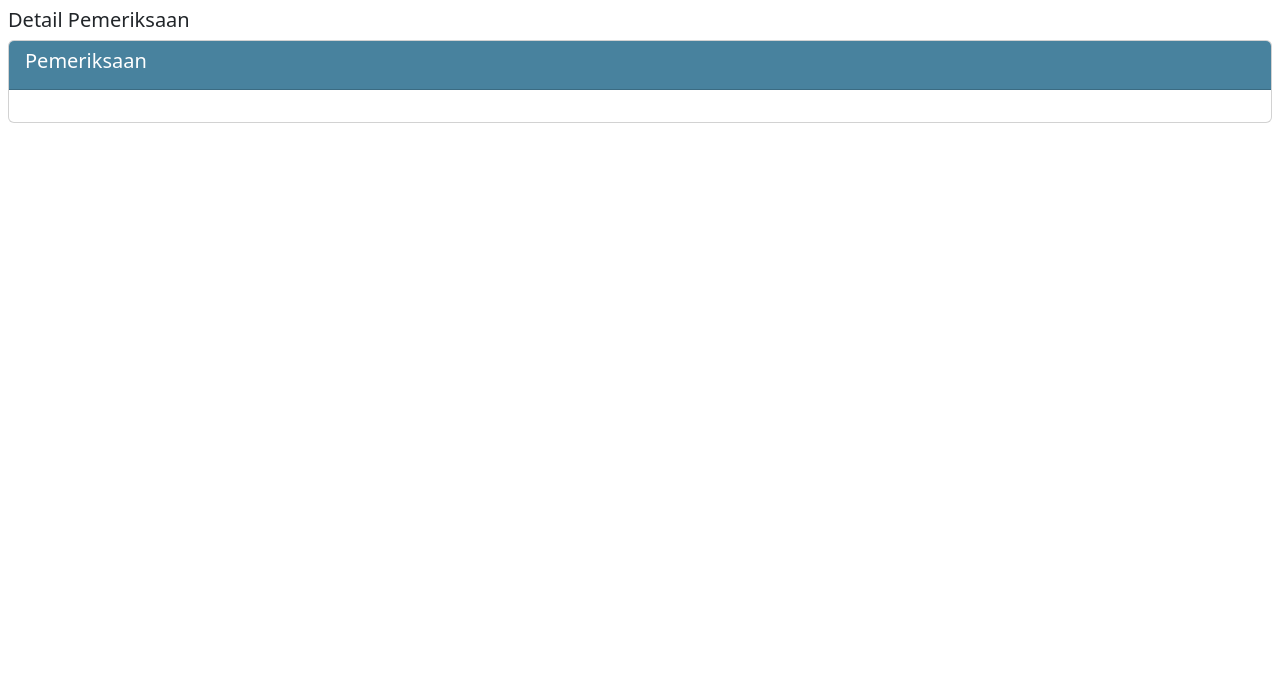
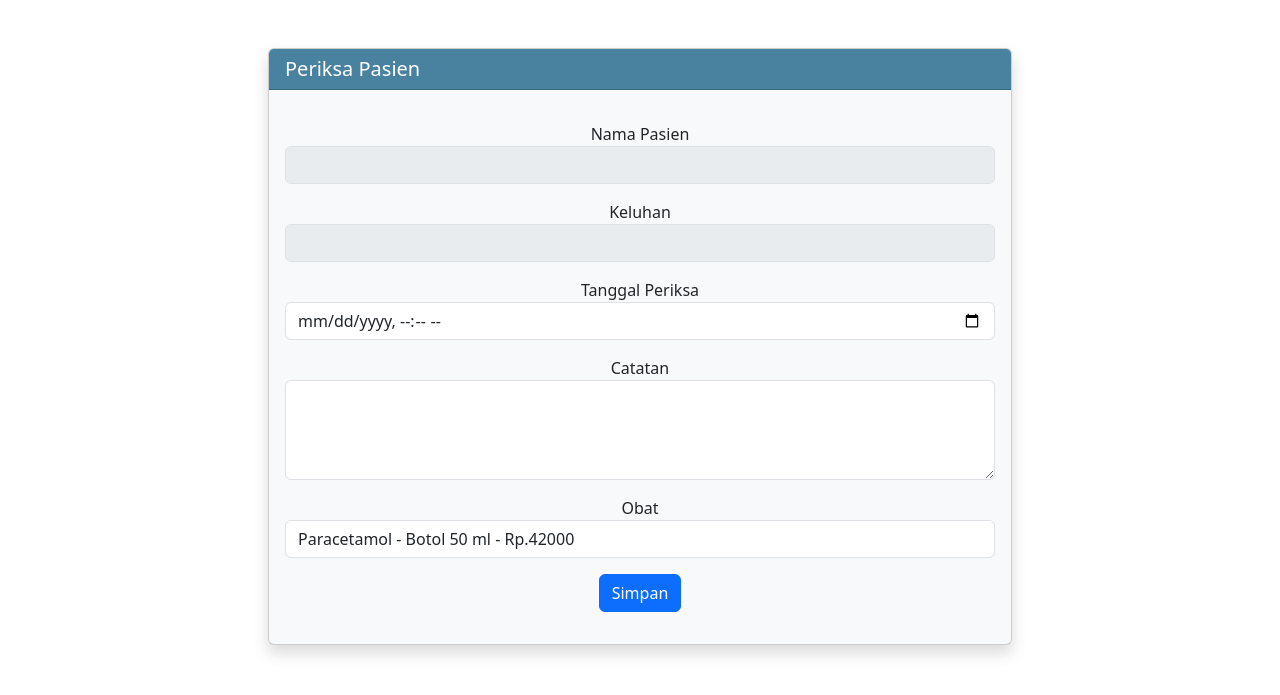
Before and after one commit to rarjen/Bimbingan-Kariri-Native-PHP, a PHP site: page /poli/pages/dokter/pemeriksaan/editPeriksa.php?id=1 in a window 1280 px wide. Shown: the top 695 px of the page. Run offline with PHP 8.4, Linux system fonts and the light colour scheme; data comes from the database, SQL or seed files in the repository; data that the repository does not hold is empty.

Commit message:
modify edit periksa

```diff
--- a/pages/dokter/pemeriksaan/editPeriksa.php
+++ b/pages/dokter/pemeriksaan/editPeriksa.php
@@ -1,9 +1,21 @@
 <?php
+include("../../../koneksi.php");
 
-include_once("../../../koneksi.php");
+$id = $_GET['id'];
 
-$urlParts = explode('/', $_SERVER['REQUEST_URI']);
-$id = end($urlParts);
+$obat = query("SELECT * FROM obat");
+
+$query = "SELECT p.id, p.id_daftar_poli, p2.nama nama_pasien, p.tgl_periksa, p.catatan, p.biaya_periksa, dp.keluhan, dp.no_antrian, jp.id_dokter, d.nama, p3.nama_poli
+FROM periksa p
+JOIN daftar_poli dp on p.id_daftar_poli = dp.id
+JOIN pasien p2 on dp.id_pasien = p2.id
+JOIN jadwal_periksa jp on dp.id_jadwal = jp.id
+JOIN dokter d on jp.id_dokter = d.id
+JOIN poli p3 on d.id_poli = p3.id
+WHERE p.id = $id";
+$result = mysqli_query($mysqli, $query);
+
+$row = mysqli_fetch_assoc($result);
 
 ?>
 
@@ -13,24 +25,57 @@ $id = end($urlParts);
 <head>
     <meta charset="utf-8">
     <meta name="viewport" content="width=device-width, initial-scale=1">
-    <title>Periksa</title>
+    <title>Periksa Pasien</title>
     <link href="https://cdn.jsdelivr.net/npm/bootstrap@5.3.2/dist/css/bootstrap.min.css" rel="stylesheet" integrity="sha384-T3c6CoIi6uLrA9TneNEoa7RxnatzjcDSCmG1MXxSR1GAsXEV/Dwwykc2MPK8M2HN" crossorigin="anonymous">
-</head>
 
 <body>
-    <div class="p-2">
-        <h5>Detail Pemeriksaan</h5>
-        <div class="card">
+    <div class="container">
+        <div>
+            <div class="col-8 mt-5 mx-auto">
+                <div class="card shadow bg-body-tertiary rounded">
                     <div class="card-header mb-3" style="background-color: #48829E;">
-                <h5 class="card-title text-white">Pemeriksaan</h5>
+                        <h5 class="card-title text-white my-auto">Periksa Pasien</h5>
                     </div>
                     <!-- /.card-header -->
-            <div class="card-body table-responsive p-0">
+                    <div class="card-body table-responsive px-5soale">
                         <table class="table table-hover text-nowrap">
-
+                            <tbody>
+                                <div class="col-12 text-center">
+                                    <form id="editForm" method="POST" action="./updatePeriksa.php">
+                                        <input type="hidden" name="id" value="<?= $row['id']; ?>">
+                                        <div class="form-group mb-3">
+                                            <label for="nama_pasien">Nama Pasien</label>
+                                            <input type="text" class="form-control" id="nama_pasien" name="nama_pasien" value="<?= $row['nama_pasien']; ?>" disabled>
+                                        </div>
+                                        <div class="form-group mb-3">
+                                            <label for="keluhan">Keluhan</label>
+                                            <input type="text" class="form-control" id="keluhan" name="keluhan" value="<?= $row['keluhan']; ?>" disabled>
+                                        </div>
+                                        <div class="form-group mb-3">
+                                            <label for="tgl_periksa">Tanggal Periksa</label>
+                                            <input type="datetime-local" class="form-control" id="tgl_periksa" name="tgl_periksa" value="<?= $row['tgl_periksa']; ?>" required>
+                                        </div>
+                                        <div class="form-group mb-3">
+                                            <label for="keluhan">Catatan</label>
+                                            <textarea class="form-control" id="catatan" name="catatan" style="height: 100px" required></textarea>
+                                        </div>
+                                        <div class="form-group">
+                                            <label for="obat">Obat</label>
+                                            <select class="js-example-basic-multiple form-control" name="obat">
+                                                <?php foreach ($obat as $obats) : ?>
+                                                    <option value="<?= $obats['id']; ?>|<?= $obats['harga'] ?>"><?= $obats['nama_obat']; ?> - <?= $obats['kemasan']; ?> - Rp.<?= $obats['harga']; ?></option>
+                                                <?php endforeach; ?>
+                                            </select>
+                                        </div>
+                                        <input type="submit" name="submit" value="Simpan" class="btn btn-primary mt-3">
+                                    </form>
+                                </div>
+                            </tbody>
                         </table>
                     </div>
                     <!-- /.card-body -->
+                </div>
+            </div>
         </div>
     </div>
     <script src="https://cdn.jsdelivr.net/npm/bootstrap@5.3.2/dist/js/bootstrap.bundle.min.js" integrity="sha384-C6RzsynM9kWDrMNeT87bh95OGNyZPhcTNXj1NW7RuBCsyN/o0jlpcV8Qyq46cDfL" crossorigin="anonymous"></script>
```
Lines whose indentation alone changed are shown as unchanged.
